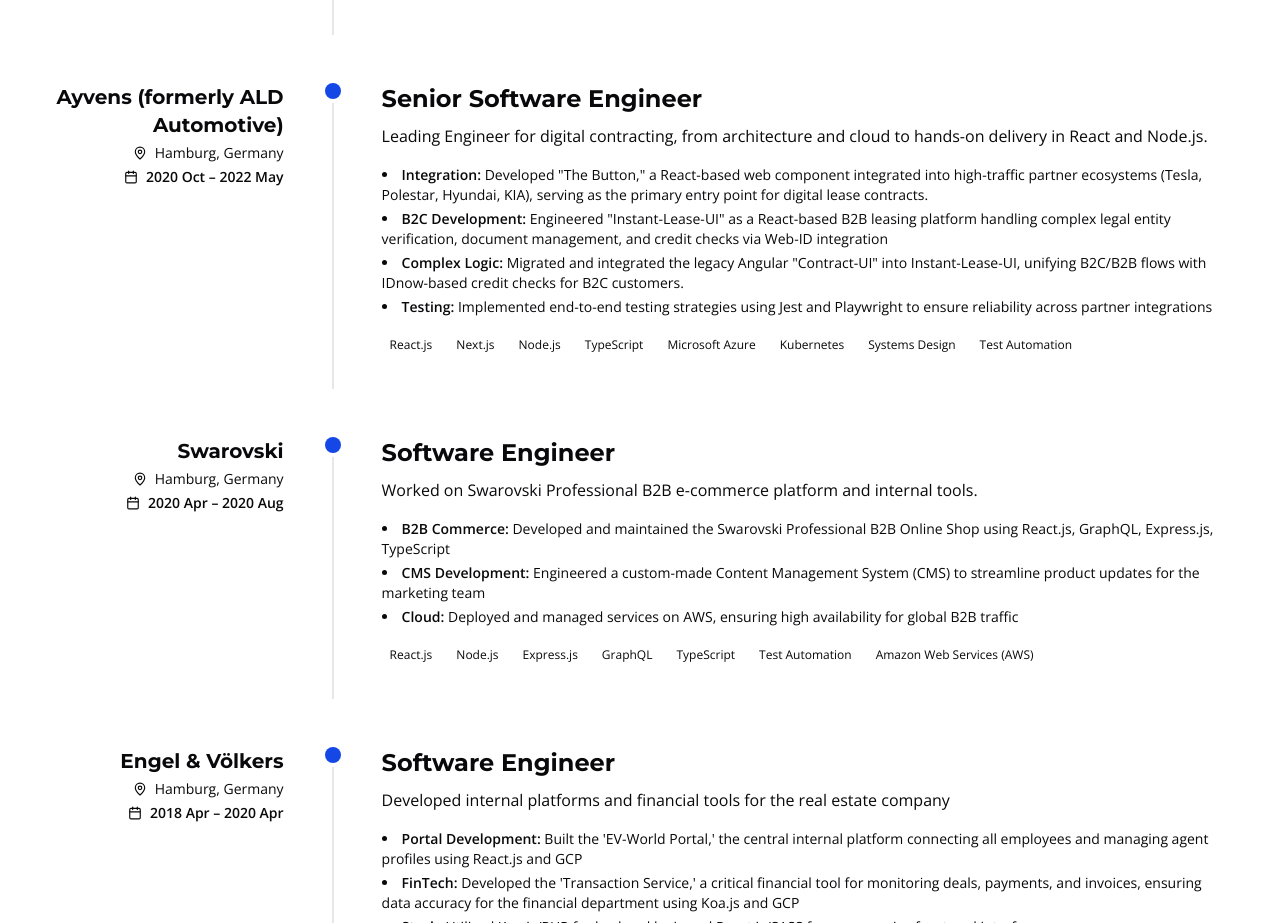
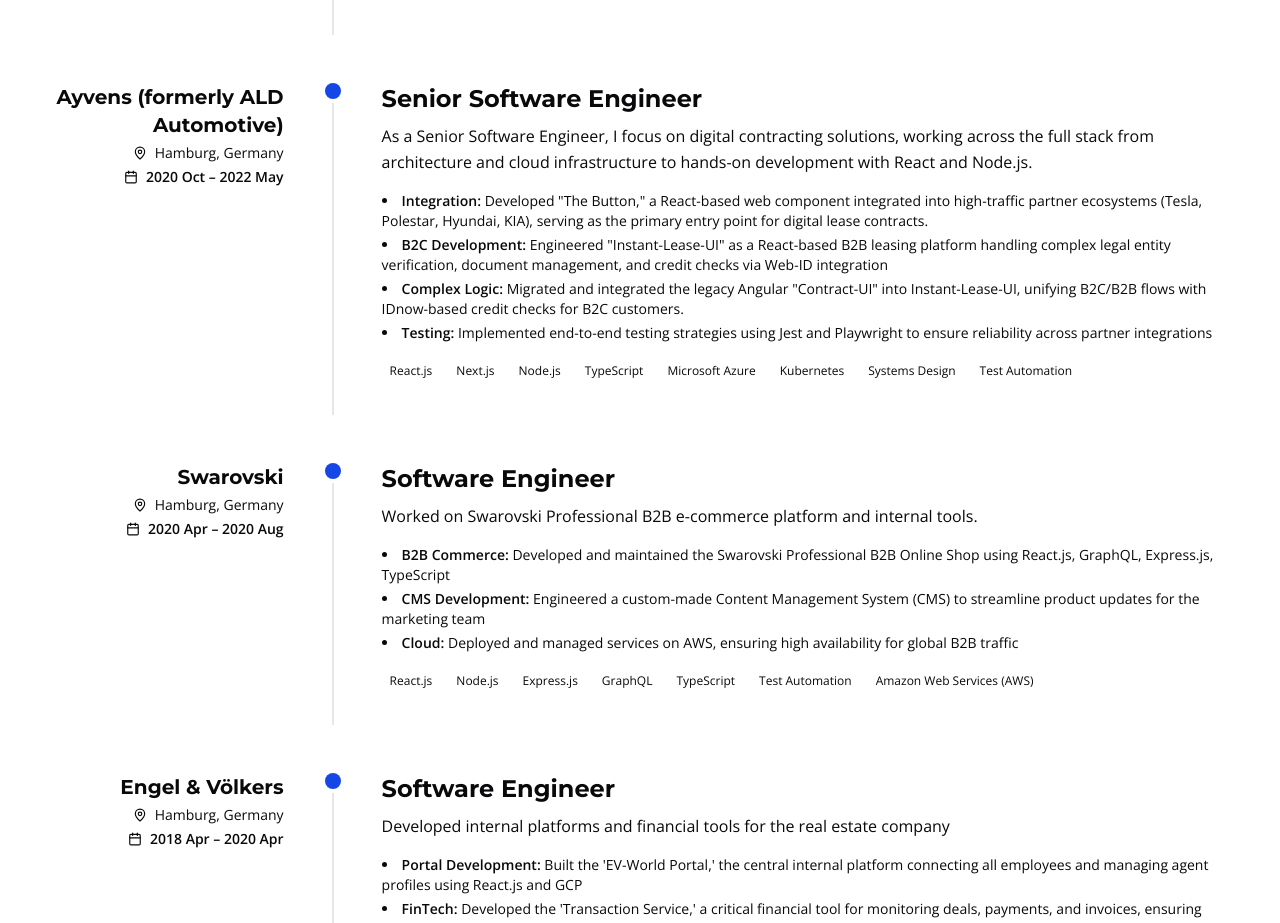
Before and after one commit to MohammadMahmoud/portfolio, a Next.js app: page / in a window 1280 px wide. Shown: the part 2964-3887 px from the top of the page. Built offline with nearby package versions, Linux system fonts and the light colour scheme.

Commit message:
Updating description of Senior Software Engineer at Ayvens

```diff
--- a/src/components/pages/about.tsx
+++ b/src/components/pages/about.tsx
@@ -236,7 +236,7 @@
               company='Ayvens (formerly ALD Automotive)'
               location='Hamburg, Germany'
               date='2020 Oct – 2022 May'
-              description='Leading Engineer for digital contracting, from architecture and cloud to hands-on delivery in React and Node.js.'
+              description='As a Senior Software Engineer, I focus on digital contracting solutions, working across the full stack from architecture and cloud infrastructure to hands-on development with React and Node.js.'
               responsibilities={[
                 '<b>Integration:</b> Developed "The Button," a React-based web component integrated into high-traffic partner ecosystems (Tesla, Polestar, Hyundai, KIA), serving as the primary entry point for digital lease contracts.',
                 '<b>B2C Development:</b> Engineered "Instant-Lease-UI" as a React-based B2B leasing platform handling complex legal entity verification, document management, and credit checks via Web-ID integration',
```
